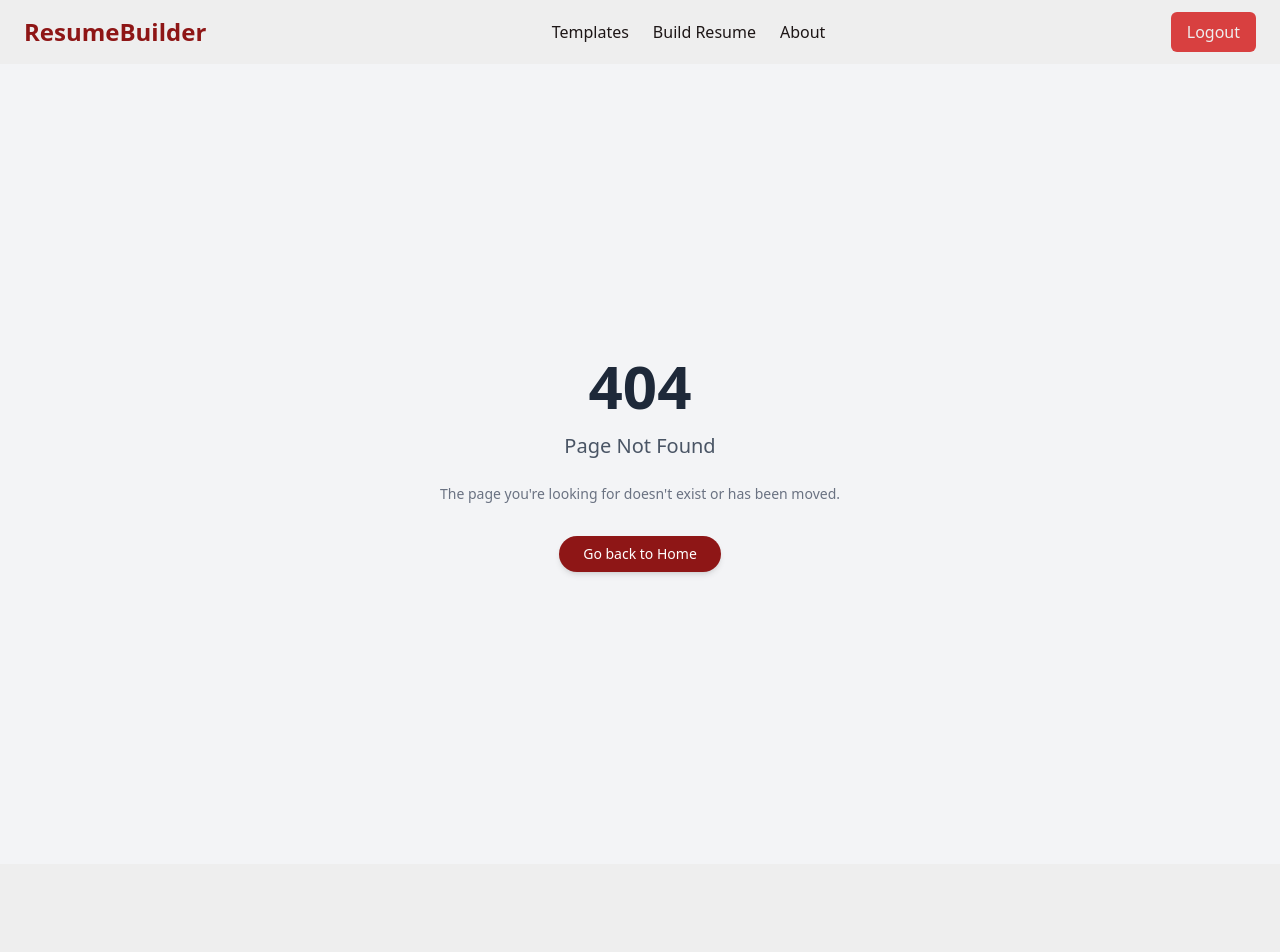
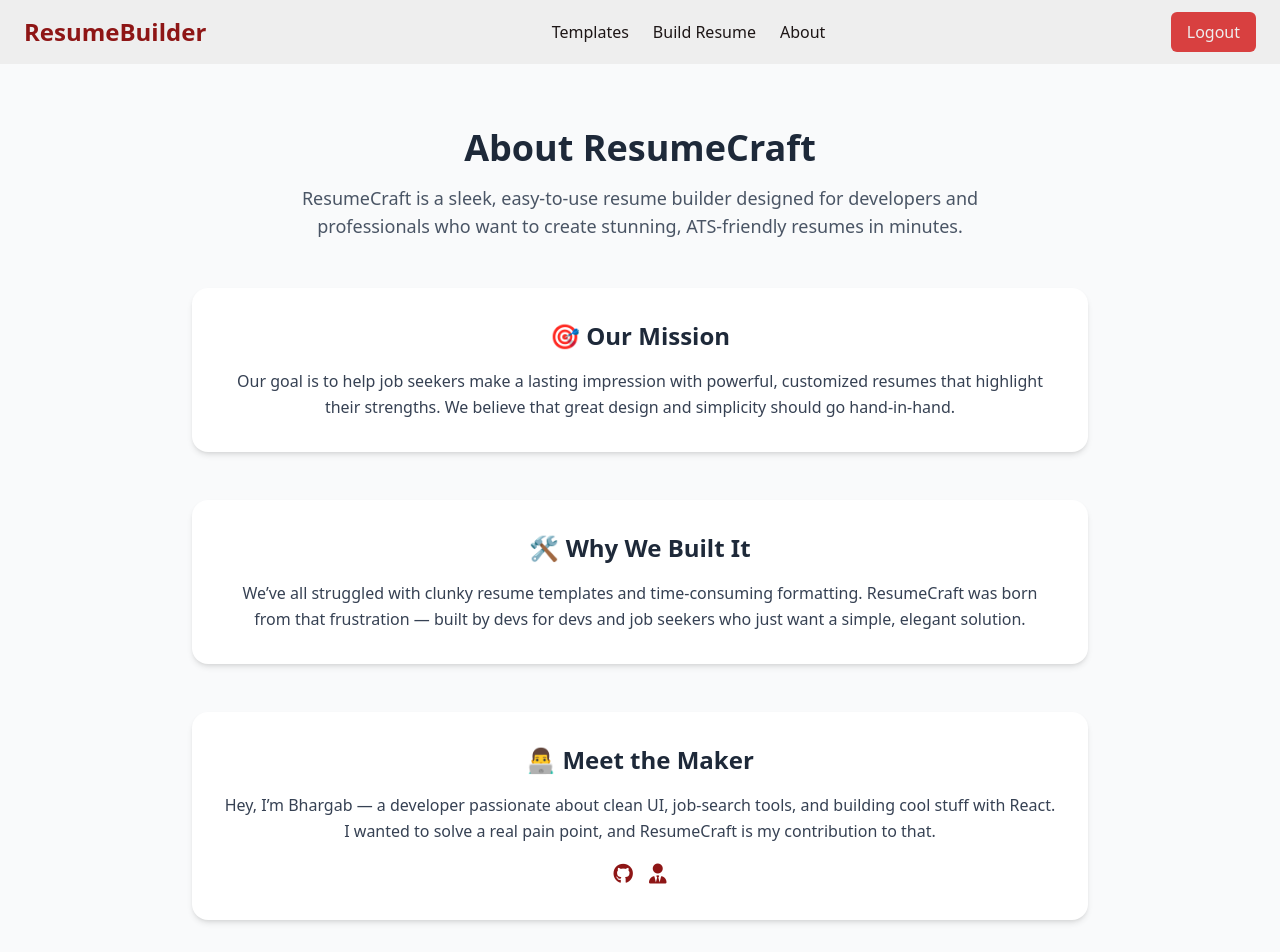
Before and after one commit to bhargablinx/resume-builder, a React (Vite) app: page /about in a window 1280 px wide. Before the commit this address had no page. Shown: the top 952 px of the page. Before the commit the page ends 864 px from the top, so only its background shows below. Built offline with nearby package versions, Linux system fonts and the light colour scheme.

Commit message:
Add the AboutUs page

```diff
--- a/src/App.jsx
+++ b/src/App.jsx
@@ -4,6 +4,7 @@ import { Routes, Route, Navigate } from "react-router-dom";
 import NotFound from "./pages/NotFound";
 import TemplatesPage from "./pages/TemplatesPage";
 import HomePage from "./pages/HomePage";
+import AboutUs from "./pages/AboutUs";
 
 function App() {
     return (
@@ -19,6 +20,7 @@ function App() {
                     <Route path=":id" element={<ResumeBuilder />} />
                 </Route>
                 <Route path="/templates" element={<TemplatesPage />} />
+                <Route path="/about" element={<AboutUs />} />
                 <Route path="*" element={<NotFound />} />
             </Routes>
         </>
--- /dev/null
+++ b/src/pages/AboutUs.jsx
@@ -0,0 +1,75 @@
+export default function AboutUs() {
+    return (
+        <div className="min-h-screen bg-gray-50 text-gray-800 flex flex-col items-center px-6 py-16">
+            {/* Hero */}
+            <div className="max-w-3xl text-center mb-12">
+                <h1 className="text-4xl font-bold mb-4">About ResumeCraft</h1>
+                <p className="text-lg text-gray-600">
+                    ResumeCraft is a sleek, easy-to-use resume builder designed
+                    for developers and professionals who want to create
+                    stunning, ATS-friendly resumes in minutes.
+                </p>
+            </div>
+
+            {/* Mission */}
+            <section className="max-w-4xl bg-white p-8 rounded-2xl shadow-md mb-12 text-center">
+                <h2 className="text-2xl font-semibold mb-4">🎯 Our Mission</h2>
+                <p className="text-gray-700 leading-relaxed">
+                    Our goal is to help job seekers make a lasting impression
+                    with powerful, customized resumes that highlight their
+                    strengths. We believe that great design and simplicity
+                    should go hand-in-hand.
+                </p>
+            </section>
+
+            {/* Why it Exists */}
+            <section className="max-w-4xl bg-white p-8 rounded-2xl shadow-md mb-12 text-center">
+                <h2 className="text-2xl font-semibold mb-4">
+                    🛠️ Why We Built It
+                </h2>
+                <p className="text-gray-700 leading-relaxed">
+                    We’ve all struggled with clunky resume templates and
+                    time-consuming formatting. ResumeCraft was born from that
+                    frustration — built by devs for devs and job seekers who
+                    just want a simple, elegant solution.
+                </p>
+            </section>
+
+            {/* Meet the Maker */}
+            <section className="max-w-4xl bg-white p-8 rounded-2xl shadow-md mb-12 text-center">
+                <h2 className="text-2xl font-semibold mb-4">
+                    👨‍💻 Meet the Maker
+                </h2>
+                <p className="text-gray-700 leading-relaxed mb-4">
+                    Hey, I’m Bhargab — a developer passionate about clean UI,
+                    job-search tools, and building cool stuff with React. I
+                    wanted to solve a real pain point, and ResumeCraft is my
+                    contribution to that.
+                </p>
+                <div className="flex justify-center gap-4 text-xl text-dark-red">
+                    <a
+                        href="https://github.com/bhargablinx"
+                        target="_blank"
+                        rel="noreferrer"
+                        className="hover:scale-110 transition-transform"
+                    >
+                        <i class="fab fa-github"></i>
+                    </a>
+                    <a
+                        href="https://www.linkedin.com/in/bhargabb/"
+                        target="_blank"
+                        rel="noreferrer"
+                        className="hover:scale-110 transition-transform"
+                    >
+                        <i class="fas fa-user-tie"></i>
+                    </a>
+                </div>
+            </section>
+
+            {/* Footer */}
+            <footer className="mt-12 text-sm text-gray-500">
+                © {new Date().getFullYear()} ResumeCraft — Built by Bhargab.
+            </footer>
+        </div>
+    );
+}
```
